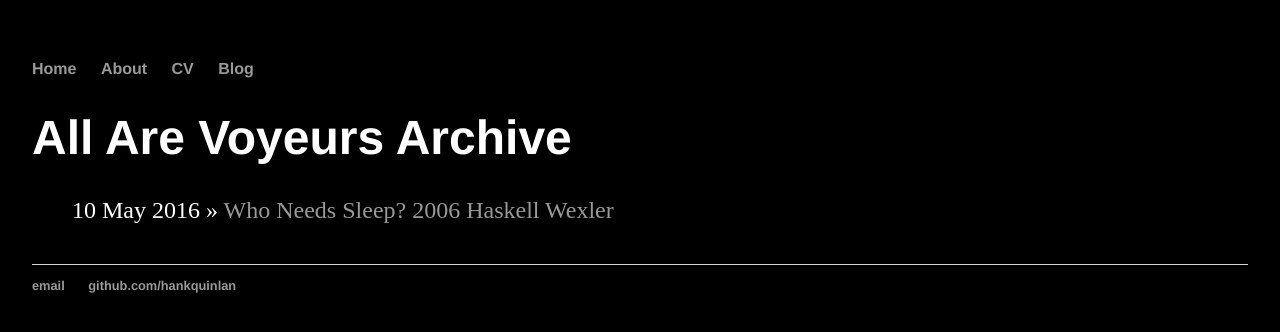
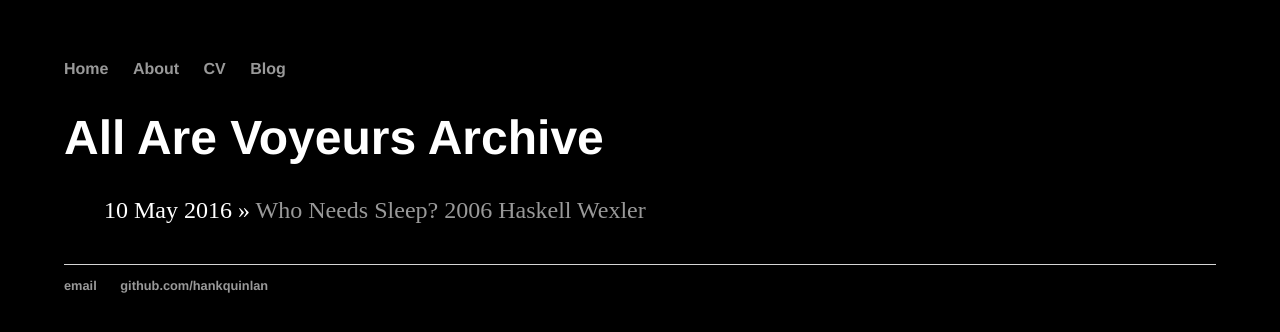
Before and after one commit to meglynkrafft/meglynkrafft.github.io, a Jekyll site: the page built from blog/index.html, in a window 1280 px wide. Shown: the top 332 px of the page. Built offline with Jekyll 4.4.1, drawn with Linux system fonts in a browser that asks for light colours.

Commit message:
Update main.css

```diff
--- a/css/main.css
+++ b/css/main.css
@@ -1,6 +1,6 @@
 body {
     margin: 60px auto;
-    width: 95%;
+    width: 90%;
     background-color: #000000;
     color: #ffffff;
 }
```
